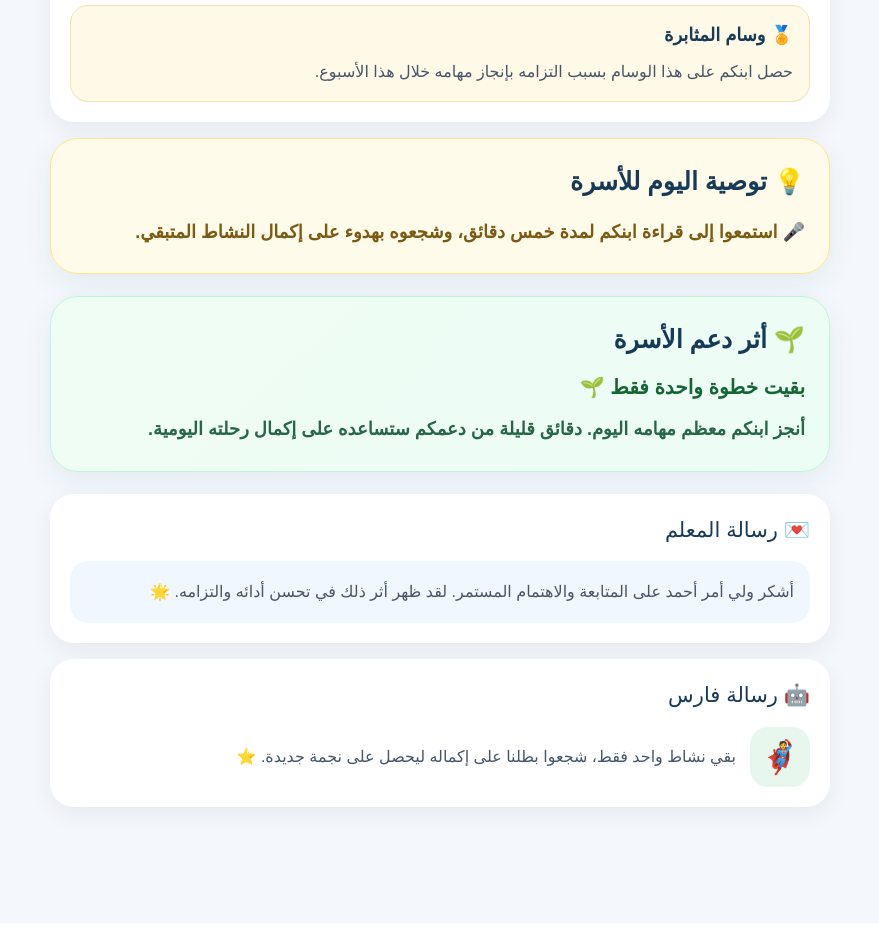
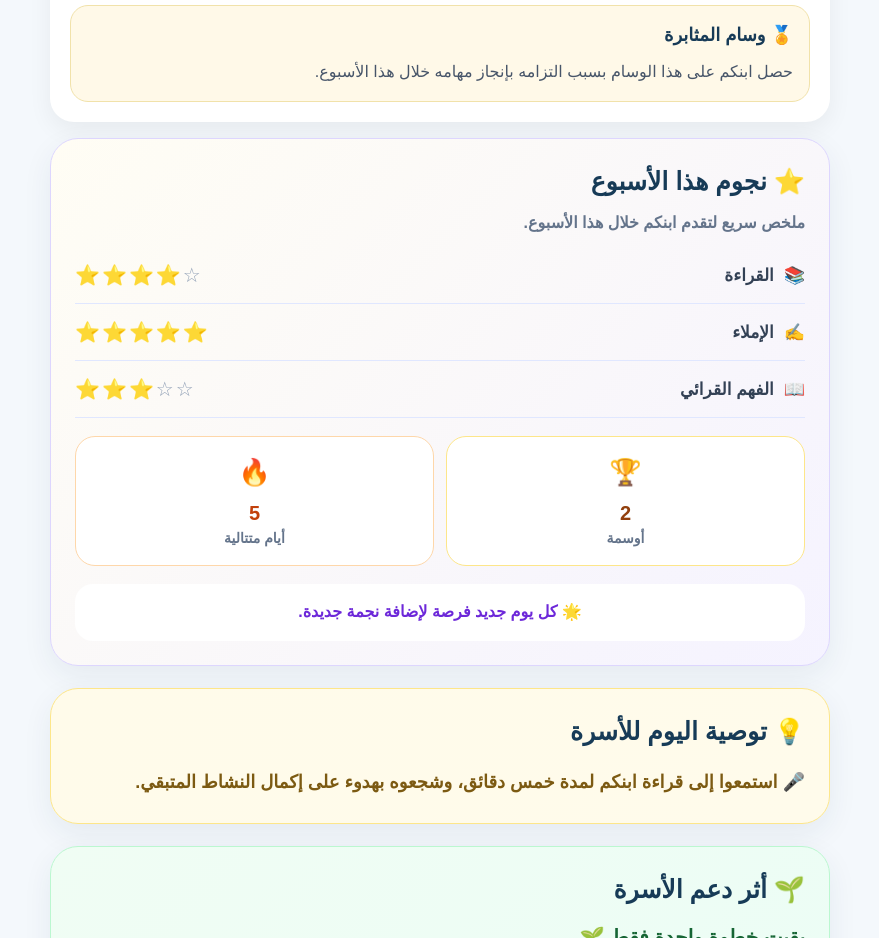
Before and after one commit to a31164949-blip/lughati-academy, a Next.js app in the folder lughati-next/: page /parent in a window 1280 px wide. Shown: the part 1420-2358 px from the top of the page, without its empty margins (200-1079 px from the left). Built offline with nearby package versions, Linux system fonts and the light colour scheme.

Commit message:
Add weekly stars card to parent page

```diff
--- /dev/null
+++ b/lughati-next/app/parent/components/WeeklyStarsCard.tsx
@@ -0,0 +1,222 @@
+type WeeklyStarsCardProps = {
+  readingStars?: number;
+  spellingStars?: number;
+  comprehensionStars?: number;
+  badgesCount?: number;
+  streakDays?: number;
+};
+
+type StarRowProps = {
+  icon: string;
+  label: string;
+  value: number;
+  maximum?: number;
+};
+
+function StarRow({
+  icon,
+  label,
+  value,
+  maximum = 5,
+}: StarRowProps) {
+  const safeValue = Math.max(0, Math.min(value, maximum));
+  const filledStars = "⭐".repeat(safeValue);
+  const emptyStars = "☆".repeat(maximum - safeValue);
+
+  return (
+    <div
+      style={{
+        display: "grid",
+        gridTemplateColumns: "1fr auto",
+        alignItems: "center",
+        gap: "12px",
+        padding: "13px 0",
+        borderBottom: "1px solid #e0e7ff",
+      }}
+    >
+      <div
+        style={{
+          display: "flex",
+          alignItems: "center",
+          gap: "10px",
+          color: "#334155",
+          fontSize: "17px",
+          fontWeight: 700,
+        }}
+      >
+        <span>{icon}</span>
+        <span>{label}</span>
+      </div>
+
+      <div
+        aria-label={`${value} من ${maximum} نجوم`}
+        style={{
+          direction: "ltr",
+          whiteSpace: "nowrap",
+          fontSize: "20px",
+          letterSpacing: "2px",
+        }}
+      >
+        <span>{filledStars}</span>
+        <span style={{ color: "#94a3b8" }}>{emptyStars}</span>
+      </div>
+    </div>
+  );
+}
+
+export default function WeeklyStarsCard({
+  readingStars = 4,
+  spellingStars = 5,
+  comprehensionStars = 3,
+  badgesCount = 2,
+  streakDays = 5,
+}: WeeklyStarsCardProps) {
+  return (
+    <section
+      style={{
+        background: "linear-gradient(135deg, #fffdf4, #f5f3ff)",
+        border: "1px solid #ddd6fe",
+        borderRadius: "28px",
+        padding: "24px",
+        marginBottom: "22px",
+        boxShadow: "0 10px 30px rgba(23, 59, 87, 0.07)",
+      }}
+    >
+      <h2
+        style={{
+          margin: "0 0 8px",
+          color: "#173b57",
+          fontSize: "25px",
+          fontWeight: 800,
+        }}
+      >
+        ⭐ نجوم هذا الأسبوع
+      </h2>
+
+      <p
+        style={{
+          margin: "0 0 10px",
+          color: "#64748b",
+          fontSize: "16px",
+          lineHeight: 1.8,
+          fontWeight: 600,
+        }}
+      >
+        ملخص سريع لتقدم ابنكم خلال هذا الأسبوع.
+      </p>
+
+      <div>
+        <StarRow
+          icon="📚"
+          label="القراءة"
+          value={readingStars}
+        />
+
+        <StarRow
+          icon="✍️"
+          label="الإملاء"
+          value={spellingStars}
+        />
+
+        <StarRow
+          icon="📖"
+          label="الفهم القرائي"
+          value={comprehensionStars}
+        />
+      </div>
+
+      <div
+        style={{
+          display: "grid",
+          gridTemplateColumns: "repeat(2, minmax(0, 1fr))",
+          gap: "12px",
+          marginTop: "18px",
+        }}
+      >
+        <div
+          style={{
+            background: "#ffffff",
+            border: "1px solid #fde68a",
+            borderRadius: "20px",
+            padding: "16px 12px",
+            textAlign: "center",
+          }}
+        >
+          <div style={{ fontSize: "26px", marginBottom: "6px" }}>
+            🏆
+          </div>
+
+          <div
+            style={{
+              color: "#92400e",
+              fontSize: "20px",
+              fontWeight: 800,
+            }}
+          >
+            {badgesCount}
+          </div>
+
+          <div
+            style={{
+              color: "#64748b",
+              fontSize: "14px",
+              fontWeight: 700,
+            }}
+          >
+            أوسمة
+          </div>
+        </div>
+
+        <div
+          style={{
+            background: "#ffffff",
+            border: "1px solid #fed7aa",
+            borderRadius: "20px",
+            padding: "16px 12px",
+            textAlign: "center",
+          }}
+        >
+          <div style={{ fontSize: "26px", marginBottom: "6px" }}>
+            🔥
+          </div>
+
+          <div
+            style={{
+              color: "#c2410c",
+              fontSize: "20px",
+              fontWeight: 800,
+            }}
+          >
+            {streakDays}
+          </div>
+
+          <div
+            style={{
+              color: "#64748b",
+              fontSize: "14px",
+              fontWeight: 700,
+            }}
+          >
+            أيام متتالية
+          </div>
+        </div>
+      </div>
+
+      <p
+        style={{
+          margin: "18px 0 0",
+          background: "#ffffff",
+          borderRadius: "18px",
+          padding: "14px",
+          color: "#6d28d9",
+          fontSize: "16px",
+          lineHeight: 1.8,
+          textAlign: "center",
+          fontWeight: 800,
+        }}
+      >
+        🌟 كل يوم جديد فرصة لإضافة نجمة جديدة.
+      </p>
+    </section>
+  );
+}
--- a/lughati-next/app/parent/page.tsx
+++ b/lughati-next/app/parent/page.tsx
@@ -4,6 +4,7 @@ import { useRouter } from "next/navigation";
 import DailyPulseCard from "./components/DailyPulseCard";
 import FamilyRecommendationCard from "./components/FamilyRecommendationCard";
 import FamilyImpactCard from "./components/FamilyImpactCard";
+import WeeklyStarsCard from "./components/WeeklyStarsCard";
 const dailyTasks = [
   { icon: "📖", title: "قراءة الدرس", completed: true },
   { icon: "✍️", title: "التدريب على الإملاء", completed: true },
@@ -347,6 +348,13 @@ export default function ParentPage() {
             </p>
           </div>
         </section>
+        <WeeklyStarsCard
+  readingStars={4}
+  spellingStars={5}
+  comprehensionStars={3}
+  badgesCount={2}
+  streakDays={5}
+/>
 <FamilyRecommendationCard
   completedCount={completedCount}
   totalCount={dailyTasks.length}
```
